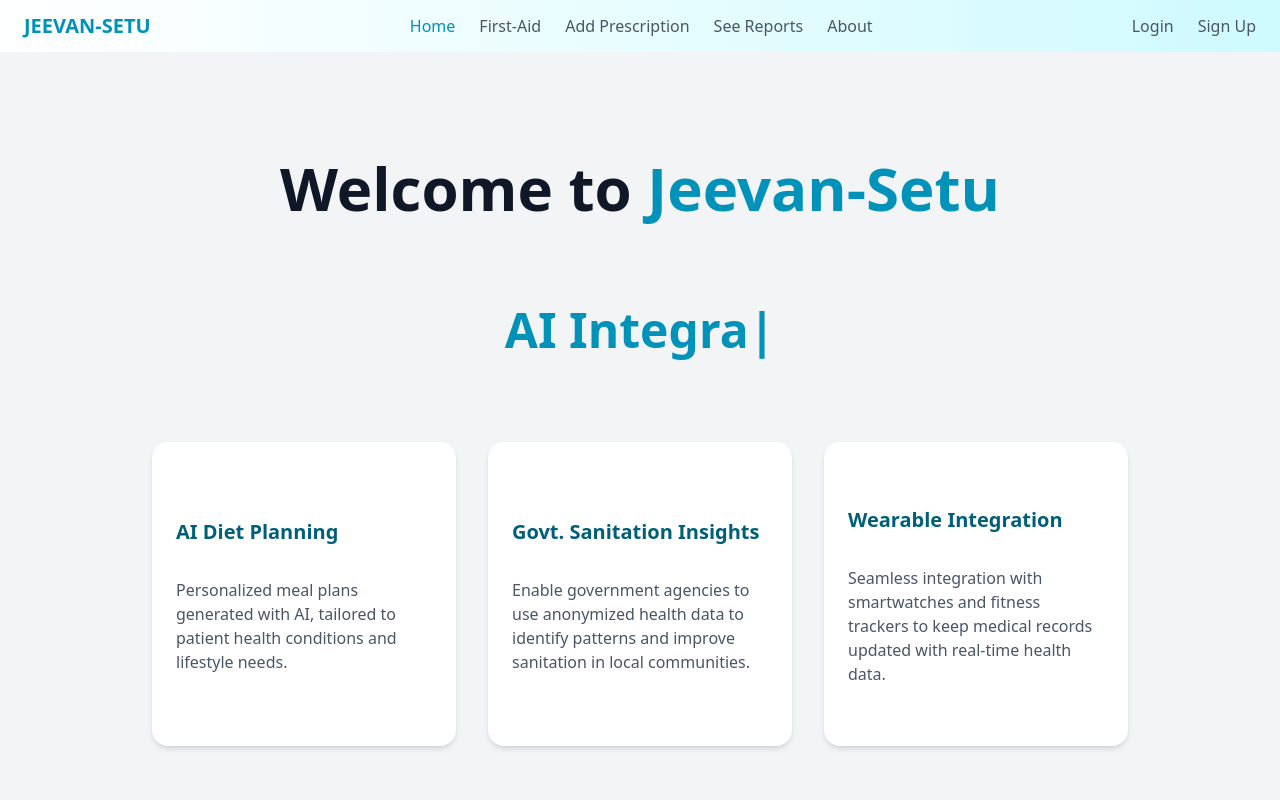
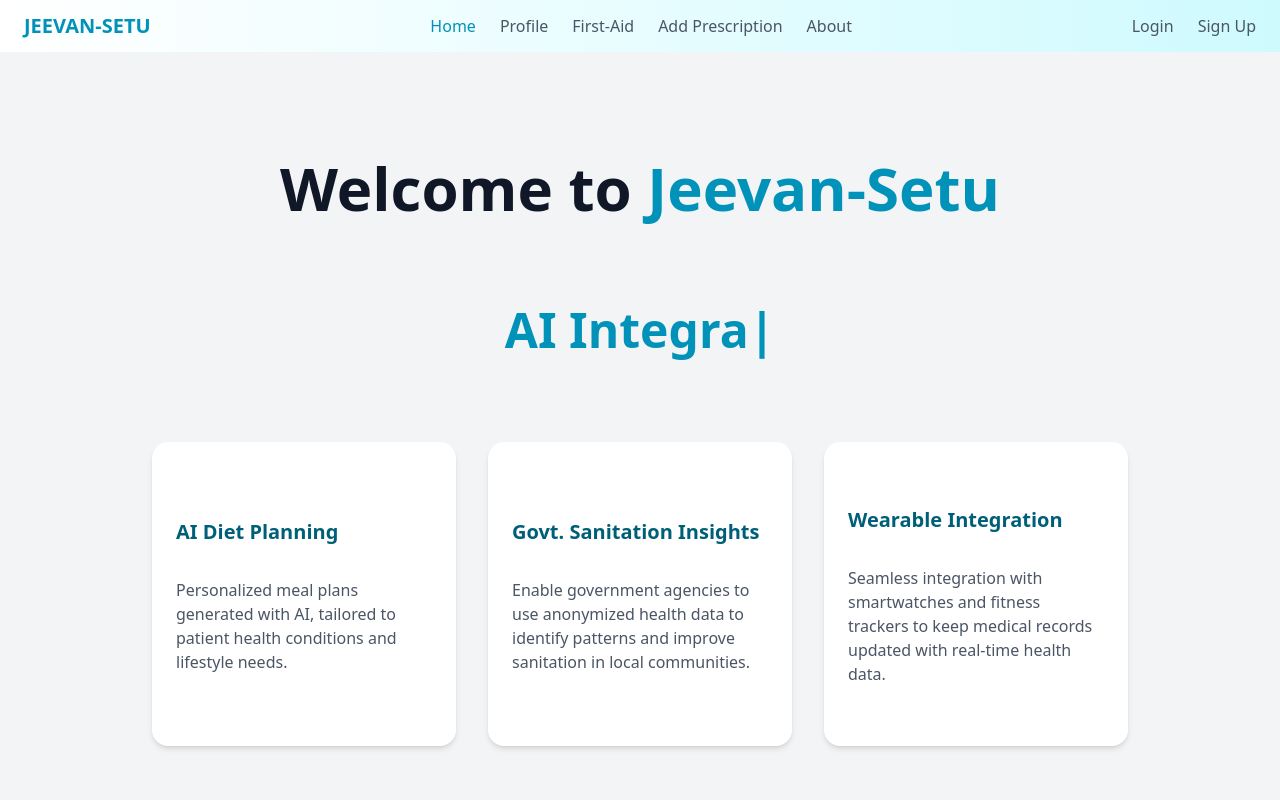
Before and after one commit to devaryankhare/Mritunjay-Smackathon, a React (Vite) app: page / in a window 1280 px wide. Shown: the top 800 px of the page. Built offline with nearby package versions, Linux system fonts and the light colour scheme; no server answers.

Commit message:
change in profile

```diff
--- a/package.json
+++ b/package.json
@@ -12,6 +12,7 @@
   "dependencies": {
     "@tailwindcss/vite": "^4.1.12",
     "firebase": "^12.1.0",
+    "framer-motion": "^12.23.12",
     "lottie-react": "^2.4.1",
     "lucide-react": "^0.541.0",
     "react": "^19.1.1",
--- a/src/App.jsx
+++ b/src/App.jsx
@@ -12,6 +12,7 @@ import SeeReports from './components/SeeReports.jsx';
 import { createBrowserRouter,createRoutesFromElements ,Route, RouterProvider} from 'react-router-dom';
 import { AuthProvider } from '../src/components/AuthProvider.jsx';
 import PxForm from './components/PxForm.jsx';
+import LandingPage from './components/LandingPage.jsx';
 
 
 const router = createBrowserRouter(
@@ -25,6 +26,7 @@ const router = createBrowserRouter(
       <Route path='first-aid' element={<FirstAid />} />
       <Route path='addprescription' element={<PxForm />} />
       <Route path='seereports' element={<SeeReports />} />
+      <Route path='landing' element={<LandingPage />} />
 
     </Route>
 
--- a/src/components/LoginPage.jsx
+++ b/src/components/LoginPage.jsx
@@ -47,19 +47,28 @@ export default function LoginPage() {
         {/* Left side */}
         <div
           id="img"
-          className="hidden md:flex w-1/2 relative overflow-hidden bg-gradient-to-br from-indigo-500 via-purple-500 to-pink-500 items-center justify-center text-white p-10"
+          className="relative overflow-hidden bg-gradient-to-br from-indigo-500 via-blue-500 to-gray-300 flex flex-col items-center justify-center text-center text-white py-20 px-6"
         >
-          <div className="absolute w-72 h-72 bg-pink-400 rounded-full mix-blend-multiply filter blur-3xl opacity-40 -top-10 -left-10 animate-pulse"></div>
+          {/* Floating blurred circles */}
+          <div className="absolute w-72 h-72 bg-cyan-400 rounded-full mix-blend-multiply filter blur-3xl opacity-40 -top-10 -left-10 animate-pulse"></div>
           <div className="absolute w-72 h-72 bg-indigo-400 rounded-full mix-blend-multiply filter blur-3xl opacity-40 bottom-0 right-0 animate-pulse"></div>
-          <div className="relative z-10 max-w-md text-center">
-            <h1 className="text-4xl font-extrabold mb-4 leading-tight drop-shadow-lg">
-              Welcome Back 👋
+
+          {/* Content */}
+          <div className="relative z-10 max-w-2xl">
+            <h1 className="text-5xl font-extrabold mb-6 leading-tight drop-shadow-lg">
+              Welcome to <span className="text-cyan-400">Jeevan-Setu</span>
             </h1>
-            <p className="text-lg opacity-90">
-              Login to continue your journey with us. Stay connected, explore, and grow together!
+            <p className="text-xl text-black opacity-90 mb-6">
+              Bridging health, technology, and community – your partner in better living.
             </p>
+
+            {/* Call to Action */}
+            {/* <button className="bg-white text-blue-600 font-semibold px-6 py-3 rounded-2xl shadow-lg hover:bg-blue-100 transition">
+              Get Started
+            </button> */}
           </div>
         </div>
+
         {/* Right side - login form */}
         <div className="flex w-full md:w-1/2 items-center justify-center bg-gray-50 p-6">
           <div className="w-full max-w-md bg-white rounded-2xl shadow-xl p-8">
--- a/src/components/Navbar.jsx
+++ b/src/components/Navbar.jsx
@@ -48,6 +48,18 @@ export default function Navbar() {
           </li>
           <li>
             <NavLink
+              to="/Landing"
+              className={({ isActive }) =>
+                isActive
+                  ? "text-cyan-600"
+                  : "text-gray-600 hover:text-cyan-600 transition-colors duration-300"
+              }
+            >
+              Profile
+            </NavLink>
+          </li>
+          <li>
+            <NavLink
               to="/first-aid"
               className={({ isActive }) =>
                 isActive
@@ -70,7 +82,7 @@ export default function Navbar() {
               Add Prescription
             </NavLink>
             </li>
-            <li>
+            {/* <li>
               <NavLink
                 to="/seereports"
                 className={({ isActive }) =>
@@ -79,7 +91,7 @@ export default function Navbar() {
               >
                 See Reports
               </NavLink>
-            </li>
+            </li> */}
           <li>
             <NavLink
               to="/about"
```
Also changed, not shown: 1 other file (tests, documents, lock files or other folders).
